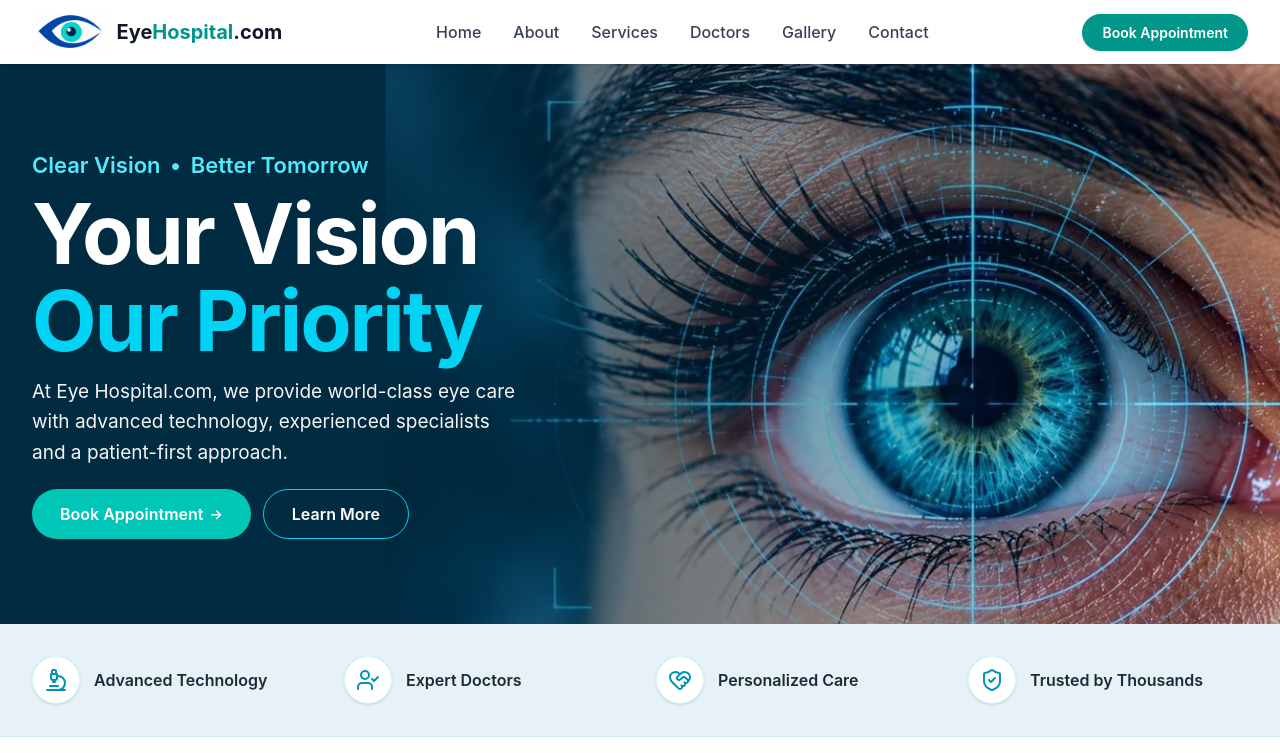
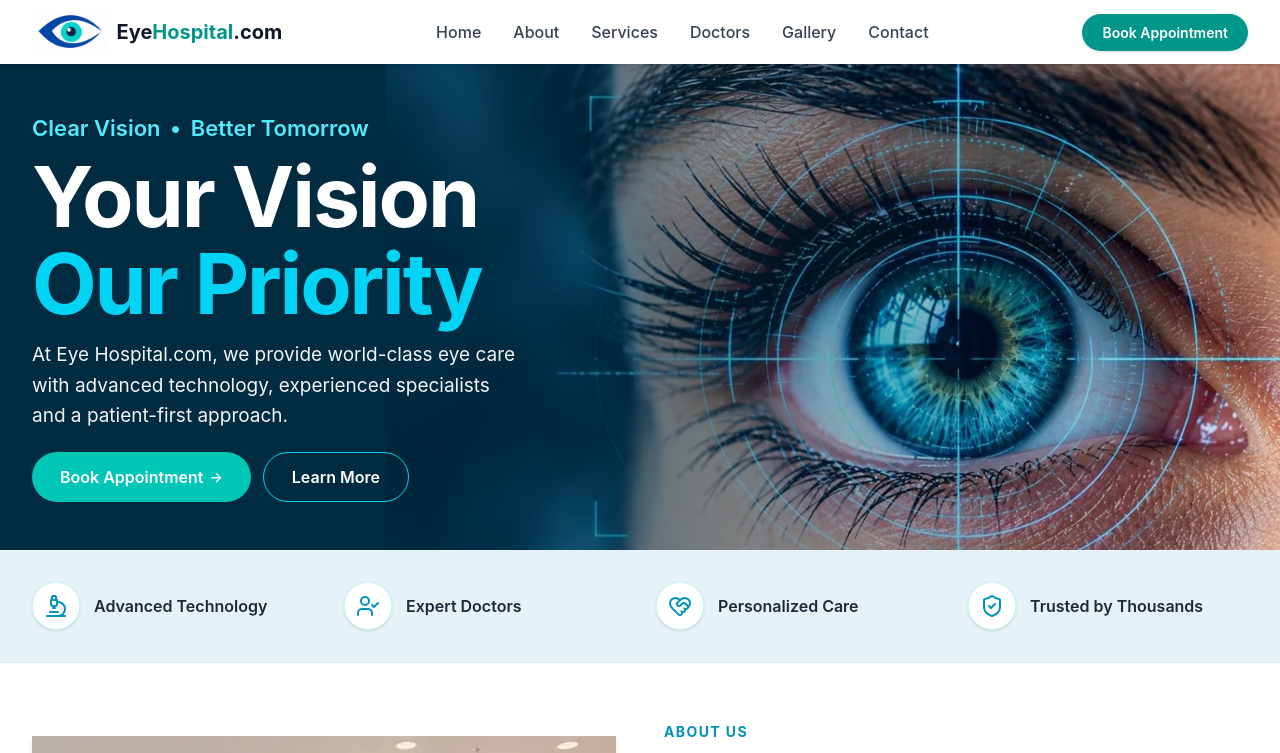
Before and after one commit to NoumaArshad122/Eye-care-, a React (Vite) app: page / in a window 1280 px wide. Shown: the top 753 px of the page. Built offline with nearby package versions, Linux system fonts and the light colour scheme.

Commit message:
Reduce vertical padding and min-height in Hero section across sm, md, and lg screens

```diff
--- a/src/Components/Hero.jsx
+++ b/src/Components/Hero.jsx
@@ -2,7 +2,7 @@ export default function Hero() {
   return (
     <section
       id="home"
-      className="relative flex min-h-[440px] sm:min-h-[500px] lg:min-h-[560px] w-full items-center overflow-hidden bg-[#002b40] py-10 sm:py-14 md:py-20"
+      className="relative flex min-h-[380px] sm:min-h-[420px] md:min-h-[450px] lg:min-h-[480px] w-full items-center overflow-hidden bg-[#002b40] py-5 sm:py-7 md:py-10 lg:py-12"
     >
       {/* Background Image with LCP Optimization */}
       <img
```
